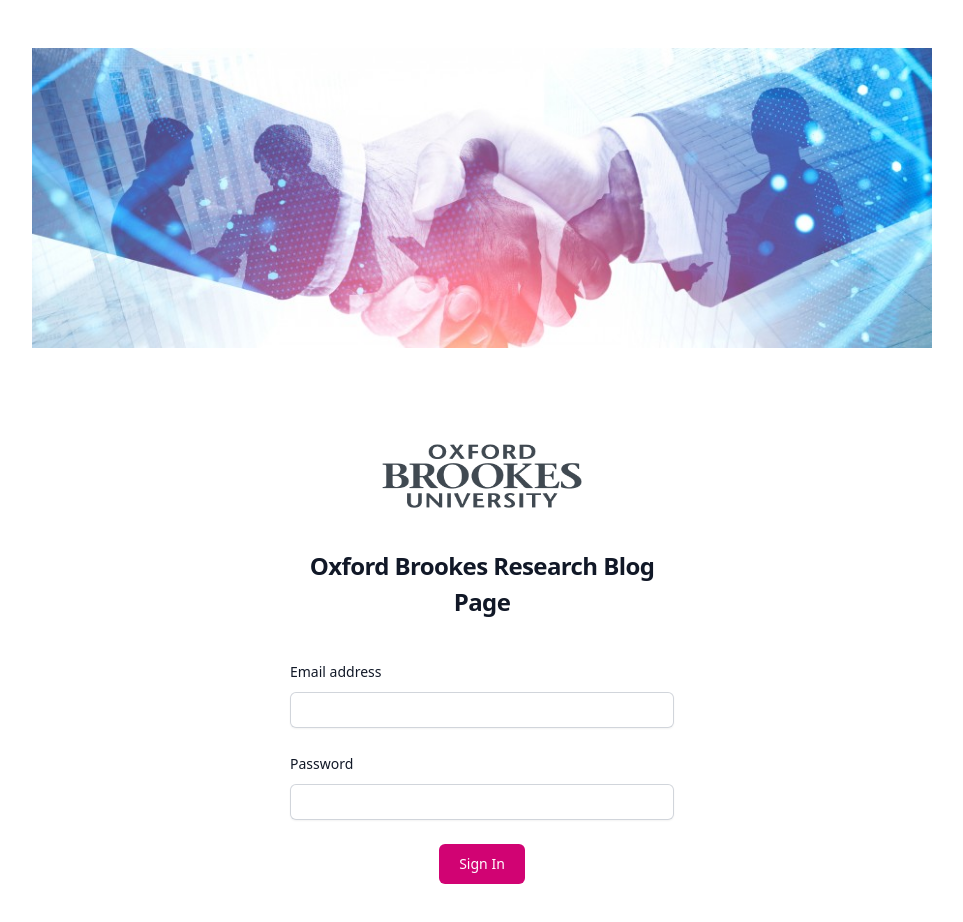
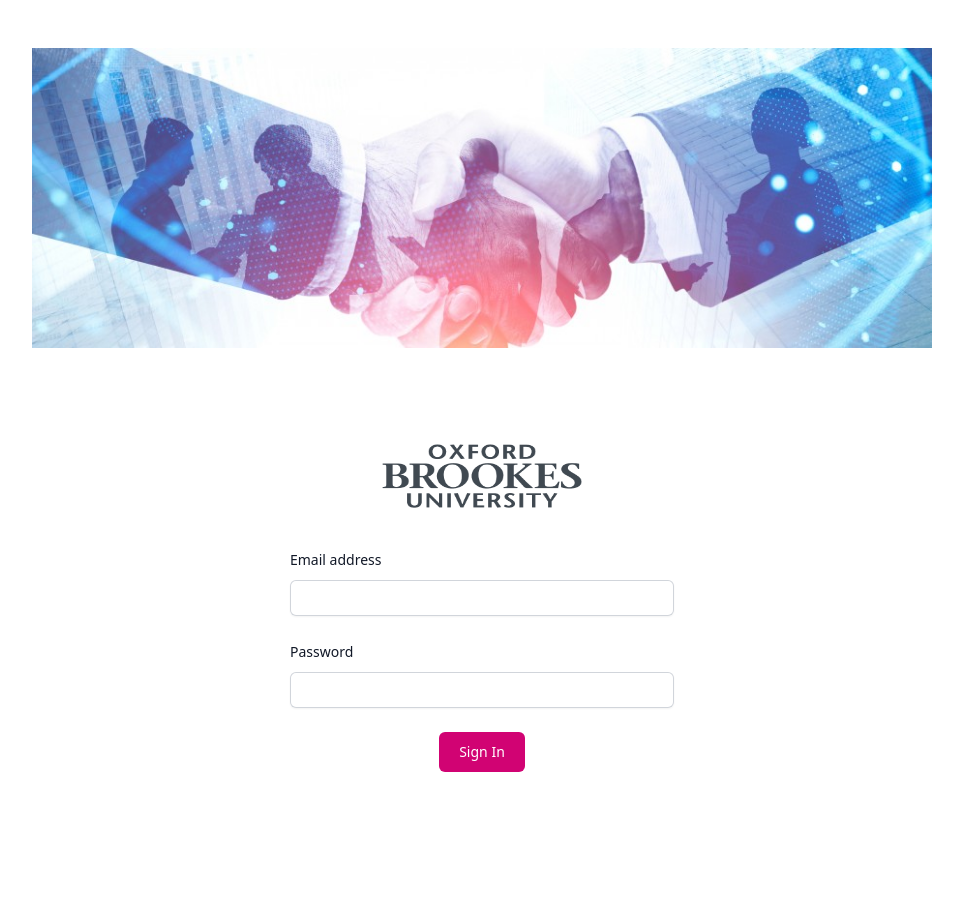
Before and after one commit to ridakk2/COMP7029_Group_Project, a Next.js app: page /login in a window 1280 px wide. Shown: the top 922 px of the page, without its empty margins (158-1121 px from the left). After the commit the page ends 820 px from the top, so only its background shows below. Built offline with nearby package versions, Linux system fonts and the light colour scheme.

Commit message:
fix(group-40): remove duplicate dependecy and add link to post detail from user profile

```diff
--- a/src/app/login/page.tsx
+++ b/src/app/login/page.tsx
@@ -75,9 +75,6 @@ export default function Login() {
               className="max-h-16 inline-block"
             />
           </div>
-          <h2 className="mt-10 text-center text-2xl font-bold leading-9 tracking-tight text-gray-900">
-            Oxford Brookes Research Blog Page
-          </h2>
         </div>
 
         <div className="mt-10 sm:mx-auto sm:w-full sm:max-w-sm">
--- a/src/app/page.tsx
+++ b/src/app/page.tsx
@@ -1,8 +1,6 @@
 // Parent component
 'use client';
 import Link from 'next/link';
-import Image from 'next/image';
-
 import { useState, useEffect } from 'react';
 import { I_post } from '../app/api/posts/route';
 import { UserIcon, EnvelopeIcon } from '@heroicons/react/20/solid';
--- a/src/app/user/[slug]/page.tsx
+++ b/src/app/user/[slug]/page.tsx
@@ -1,5 +1,6 @@
 import Image from 'next/image';
 import prisma from '../../../../lib/prisma';
+import Link from 'next/link';
 
 const formatDate = (dateString: string) => {
   const date = new Date(dateString);
@@ -59,6 +60,7 @@ export default async function Post({ params }: { params: { slug: string } }) {
                 const [shortFormat, longFormat] = formatDate(post.createdAt);
 
                 return (
+                  <Link key={post.id} href={`/post/${post.slug}`}>
                     <article key={post.id} className="flex max-w-xl flex-col items-start justify-between">
                       <div className="flex items-center gap-x-4 text-xs">
                         <time dateTime={shortFormat} className="text-gray-500">
@@ -85,6 +87,7 @@ export default async function Post({ params }: { params: { slug: string } }) {
                         </p>
                       </div>
                     </article>
+                  </Link>
                 );
               })}
             </div>
```
Lines whose indentation alone changed are shown as unchanged.
